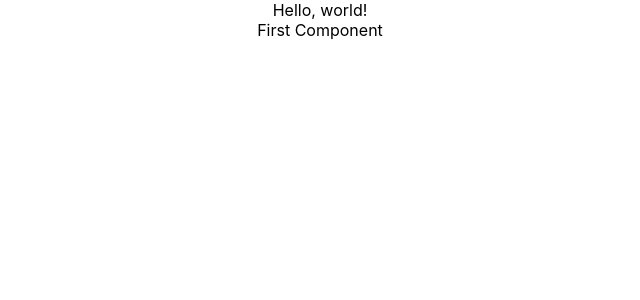
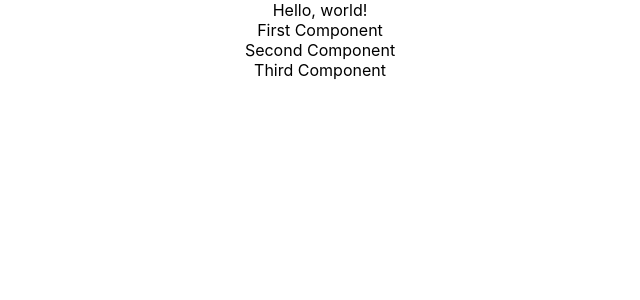
Before and after one commit to SuveenVundavalli/FullStack-React-Spring-Boot-ToDo-App, a React (Create React App) app in the folder frontend/todo-app/: page / in a window 1280 px wide. Shown: the top 300 px of the page, without its empty margins (320-960 px from the left). Built offline with nearby package versions, Linux system fonts and the light colour scheme.

Commit message:
Functional components intro

```diff
--- a/frontend/todo-app/src/App.js
+++ b/frontend/todo-app/src/App.js
@@ -8,15 +8,32 @@ class App extends Component {
       <div className="App">
         Hello, world!
         <FirstComponent />
+        <SecondComponent />
+        <ThirdComponent />
       </div>
     );
   }
 }
 
+// Class Component
 class FirstComponent extends Component {
   render() {
     return <div className="firstComponent">First Component</div>;
   }
 }
 
+class SecondComponent extends Component {
+  render() {
+    return <div className="secondComponent">Second Component</div>;
+  }
+}
+
+// Function Component
+
+function ThirdComponent() {
+  return (
+    <div className="thirdComponent">Third Component</div>
+  );
+}
+
 export default App;
```
